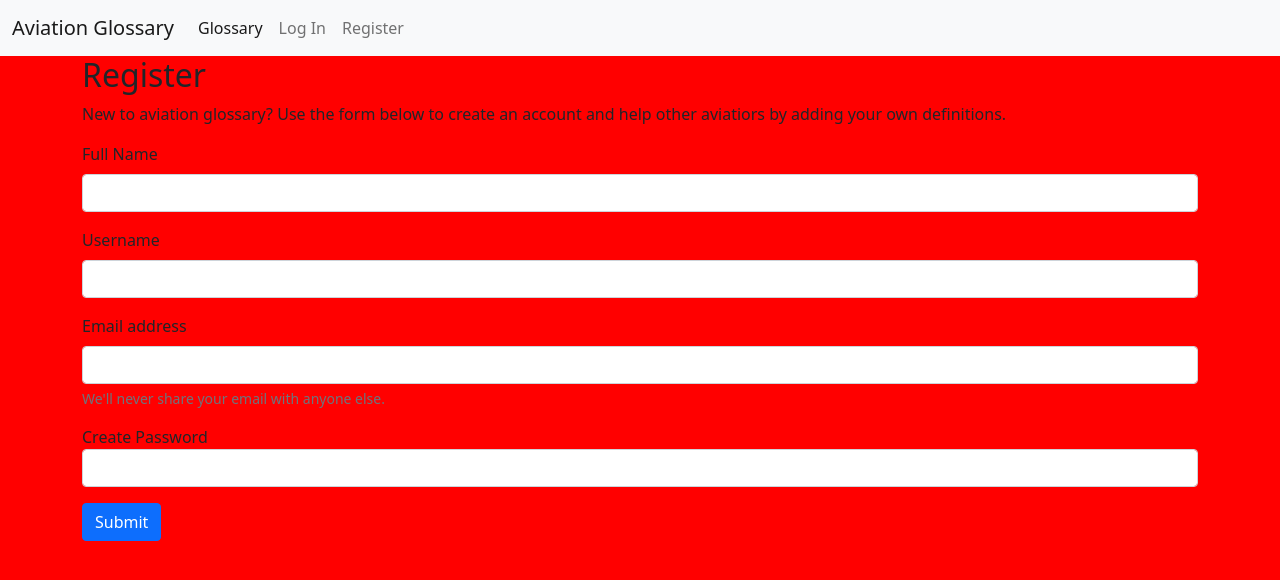
After one commit to gretaegan/aviation-glossary, a Flask app: page /register in a window 1280 px wide. The commit adds this page. Shown: the top 580 px of the page. Run offline with Flask 2, Linux system fonts and the light colour scheme; some libraries are stand-ins or nearby versions.

Commit message:
Create register.html file and add Bootstrap form

```diff
--- a/app.py
+++ b/app.py
@@ -3,6 +3,7 @@ from flask import (
     Flask, flash, render_template, redirect, request, session, url_for)
 from flask_pymongo import PyMongo
 from bson.objectid import ObjectId
+from werkzeug.security import generate_password_hash, check_password_hash
 if os.path.exists("env.py"):
     import env
 
@@ -25,6 +26,28 @@ def get_definitions():
     return render_template("glossary.html", definitions=definitions)
 
 
+@app.route("/register", methods=["GET", "POST"])
+def register():
+    if request.method == "POST":
+
+        existing_user = mongo.db.users.find_one(
+            {"username": request.form.get("username").lower()})
+
+        if existing_user:
+            flash("Username already exists")
+            return redirect(url_for("register"))
+
+        register = {
+            "username": request.form.get("username").lower(),
+            "password": generate_password_hash(request.form.get("password"))
+        }
+        mongo.db.users.insert_one(register)
+
+        session["user"] = request.form.get("username").lower()
+        flash("Registration Successful!")
+    return render_template("register.html")
+
+
 if __name__ == "__main__":
     app.run(host=os.environ.get("IP"),
             port=int(os.environ.get("PORT")),
--- /dev/null
+++ b/static/css/style.css
@@ -0,0 +1,3 @@
+body {
+    background-color: red;
+}
--- /dev/null
+++ b/templates/register.html
@@ -0,0 +1,34 @@
+{% extends "base.html" %}
+{% block content %}
+
+<div class="container">
+        <div class="row">
+            <div class="register-container">
+                <h2 class="register-heading"> Register </h2>
+                <p class=register-info> New to aviation glossary? Use the form below to create an account and help other aviatiors by adding your own definitions. </p>
+            </div>
+            <!-- form -->
+                <form method="POST" action="{{ url_for('register') }}">
+                    <div class="mb-3">
+                    <label for="fname" class="form-label">Full Name</label>
+                    <input type="text" name="fname" class="form-control" id="fname">
+                    </div>
+                    <div class="mb-3">
+                        <label for="username" class="form-label">Username</label>
+                        <input type="text" name="username" class="form-control" id="username">
+                        </div>
+                    <div class="mb-3">
+                    <label for="email" class="form-label">Email address</label>
+                    <input type="email" name="email" class="form-control" id="email" aria-describedby="emailHelp">
+                    <div id="emailHelp" class="form-text">We'll never share your email with anyone else.</div>
+                    </div>
+                    <div class="mb-3">
+                    <label for="password" class="form-label"></label>Create Password</label>
+                    <input type="password" name="password" class="form-control" id="password">
+                    </div>
+                    <button type="submit" class="btn btn-primary">Submit</button>
+                </form>
+    </div>
+</div>
+
+{% endblock %}
```
Also changed, not shown: templates/glossary.html (+5 -11 lines), static/js/script.js (added).
